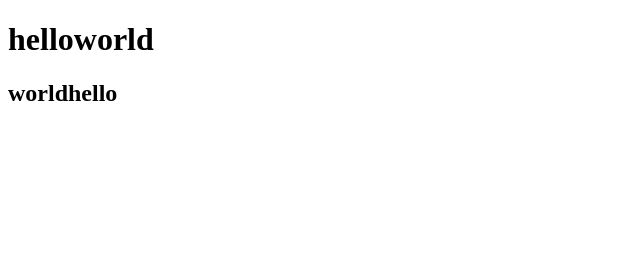
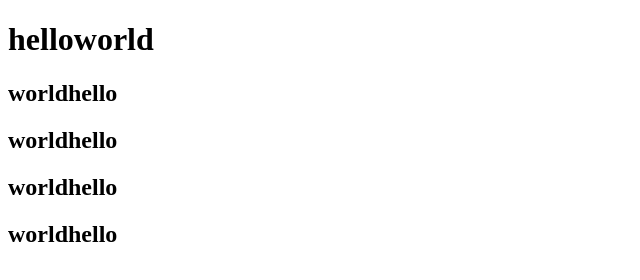
Before and after one commit to FBCS/testDome, a plain HTML site: page index.html in a window 1280 px wide. Shown: the whole page, without its empty margins (0-640 px from the left). Drawn offline with Linux system fonts and the light colour scheme.

Commit message:
这是第三次提交

```diff
--- a/index.html
+++ b/index.html
@@ -9,5 +9,6 @@
 <body>
     <h1>helloworld</h1>
     <h2>worldhello</h2>
+    <h2>worldhello</h2><h2>worldhello</h2><h2>worldhello</h2>
 </body>
 </html>
```
Also changed, not shown: 1 other file.
